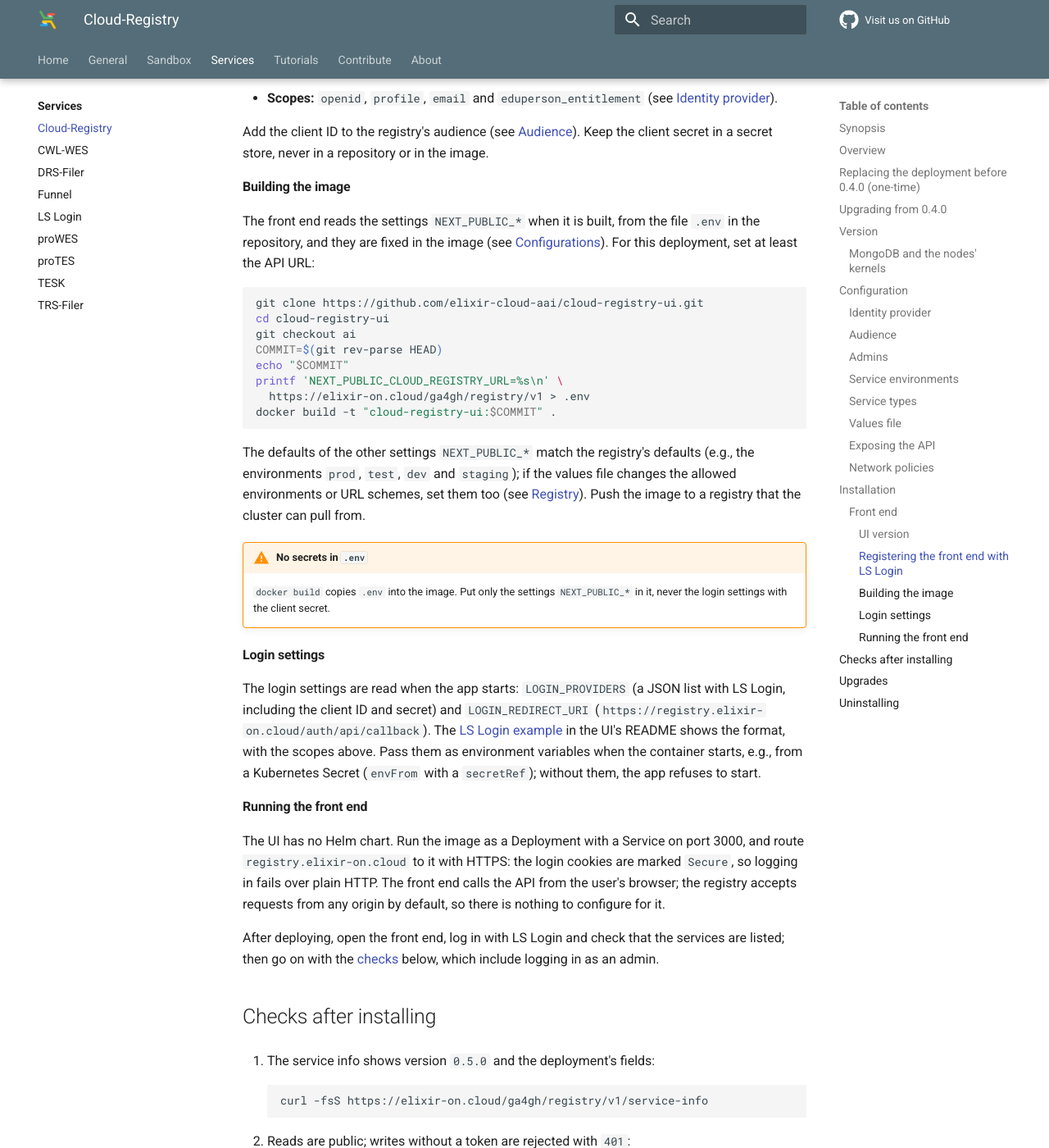
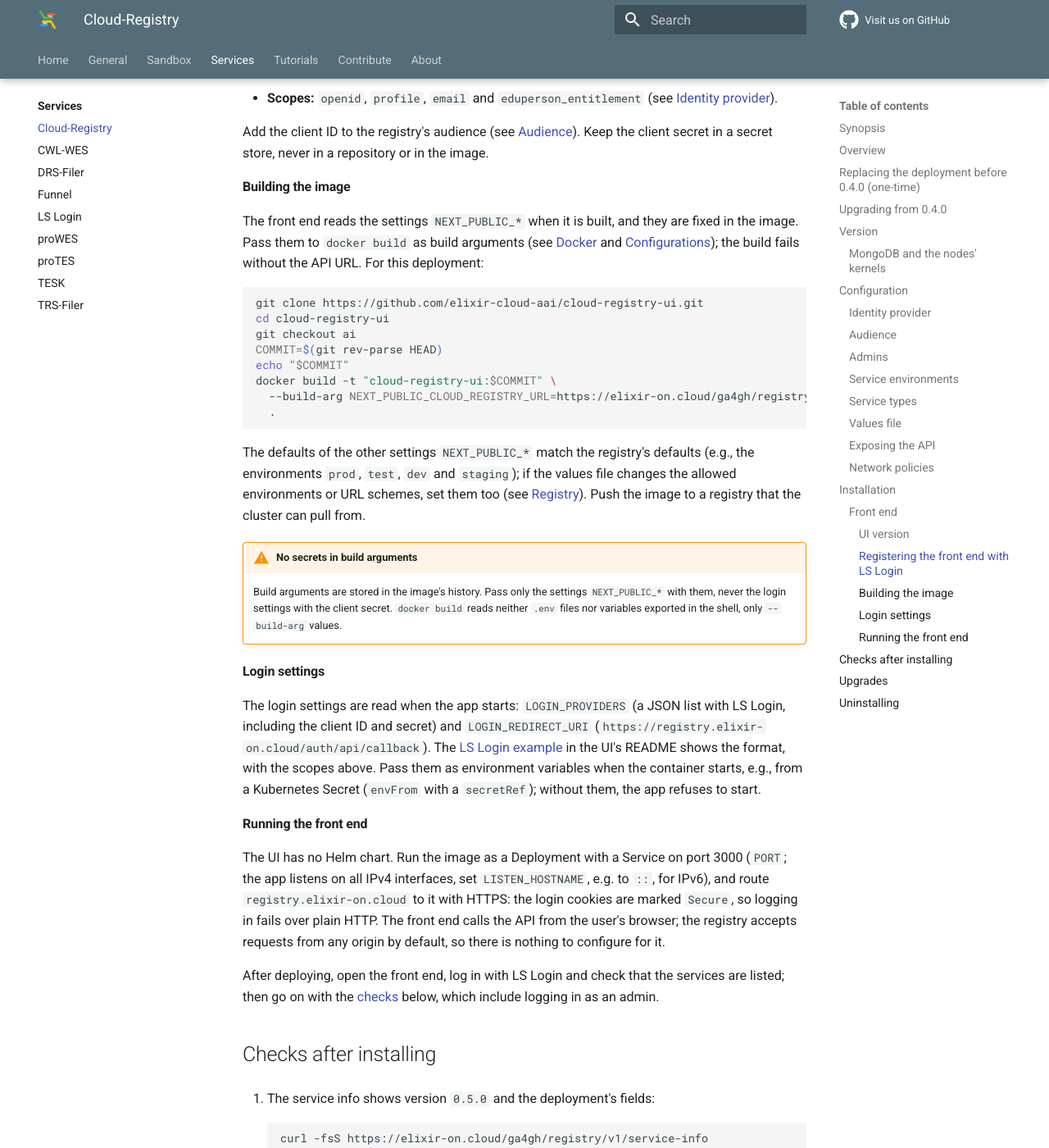
Before and after one commit to elixir-cloud-aai/elixir-cloud-aai.github.io, an MkDocs documentation site: the page built from docs/services/cloudregistry.md, in a window 1280 px wide and 1400 px high, scrolled down 9392 px. Shown: the whole window at 82% size. Built offline with MkDocs 1.6.1 and Material for MkDocs 9.7.7, drawn with Linux system fonts in a browser that asks for light colours; comment, search, counter and statistics services are not loaded.

Commit message:
docs: build the front end with build arguments
The UI takes its NEXT_PUBLIC_* settings as build arguments only, and
requires the API URL at build time (cloud-registry-ui#66); note
LISTEN_HOSTNAME for the listen address (#54).

Co-Authored-By: Claude Opus 5.5 <noreply@anthropic.com>

````diff
--- a/docs/services/cloudregistry.md
+++ b/docs/services/cloudregistry.md
@@ -451,10 +451,10 @@ image.
 
 #### Building the image
 
-The front end reads the settings `NEXT_PUBLIC_*` when it is built, from the
-file `.env` in the repository, and they are fixed in the image (see
-[Configurations][cr-ui-configurations]). For this deployment, set at least
-the API URL:
+The front end reads the settings `NEXT_PUBLIC_*` when it is built, and they
+are fixed in the image. Pass them to `docker build` as build arguments (see
+[Docker][cr-ui-docker] and [Configurations][cr-ui-configurations]); the
+build fails without the API URL. For this deployment:
 
 ```bash
 git clone https://github.com/elixir-cloud-aai/cloud-registry-ui.git
@@ -462,9 +462,9 @@ cd cloud-registry-ui
 git checkout ai
 COMMIT=$(git rev-parse HEAD)
 echo "$COMMIT"
-printf 'NEXT_PUBLIC_CLOUD_REGISTRY_URL=%s\n' \
-  https://elixir-on.cloud/ga4gh/registry/v1 > .env
-docker build -t "cloud-registry-ui:$COMMIT" .
+docker build -t "cloud-registry-ui:$COMMIT" \
+  --build-arg NEXT_PUBLIC_CLOUD_REGISTRY_URL=https://elixir-on.cloud/ga4gh/registry/v1 \
+  .
 ```
 
 The defaults of the other settings `NEXT_PUBLIC_*` match the registry's
@@ -473,9 +473,11 @@ the values file changes the allowed environments or URL schemes, set them
 too (see [Registry][cr-ui-registry-settings]). Push the image to a registry
 that the cluster can pull from.
 
-!!! warning "No secrets in `.env`"
-    `docker build` copies `.env` into the image. Put only the settings
-    `NEXT_PUBLIC_*` in it, never the login settings with the client secret.
+!!! warning "No secrets in build arguments"
+    Build arguments are stored in the image's history. Pass only the
+    settings `NEXT_PUBLIC_*` with them, never the login settings with the
+    client secret. `docker build` reads neither `.env` files nor variables
+    exported in the shell, only `--build-arg` values.
 
 #### Login settings
 
@@ -490,7 +492,8 @@ container starts, e.g., from a Kubernetes Secret (`envFrom` with a
 #### Running the front end
 
 The UI has no Helm chart. Run the image as a Deployment with a Service on
-port 3000, and route `registry.elixir-on.cloud` to it with HTTPS: the login
+port 3000 (`PORT`; the app listens on all IPv4 interfaces, set
+`LISTEN_HOSTNAME`, e.g. to `::`, for IPv6), and route `registry.elixir-on.cloud` to it with HTTPS: the login
 cookies are marked `Secure`, so logging in fails over plain HTTP. The
 front end calls the API from the user's browser; the registry accepts
 requests from any origin by default, so there is nothing to configure for
@@ -581,6 +584,7 @@ policy is `Retain`.
 [cr-ui-repo]: <https://github.com/elixir-cloud-aai/cloud-registry-ui>
 [cr-ui-ai]: <https://github.com/elixir-cloud-aai/cloud-registry-ui/tree/ai>
 [cr-ui-readme]: <https://github.com/elixir-cloud-aai/cloud-registry-ui/blob/ai/README.md>
+[cr-ui-docker]: <https://github.com/elixir-cloud-aai/cloud-registry-ui/blob/ai/README.md#docker>
 [cr-ui-configurations]: <https://github.com/elixir-cloud-aai/cloud-registry-ui/blob/ai/README.md#configurations>
 [cr-ui-registry-settings]: <https://github.com/elixir-cloud-aai/cloud-registry-ui/blob/ai/README.md#registry>
 [cr-ui-login]: <https://github.com/elixir-cloud-aai/cloud-registry-ui/blob/ai/README.md#login>
````
